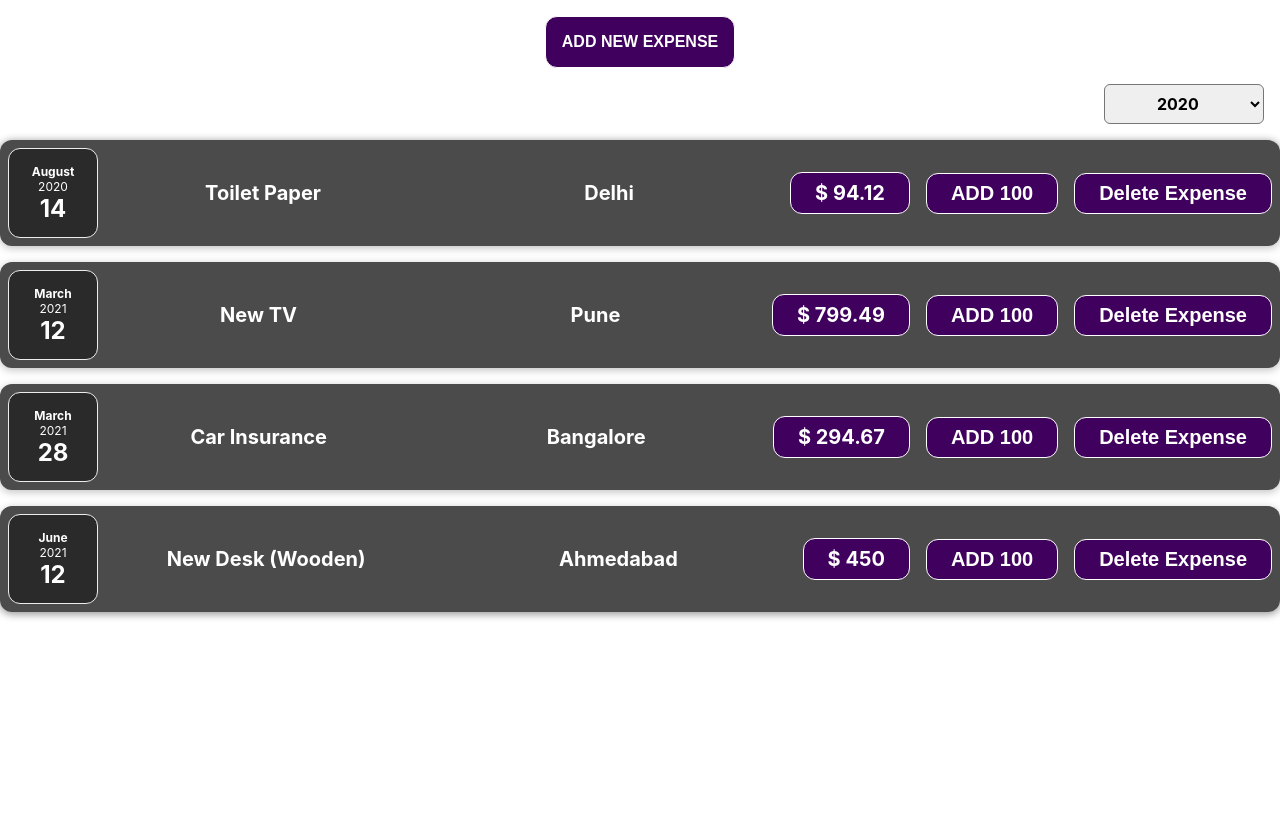
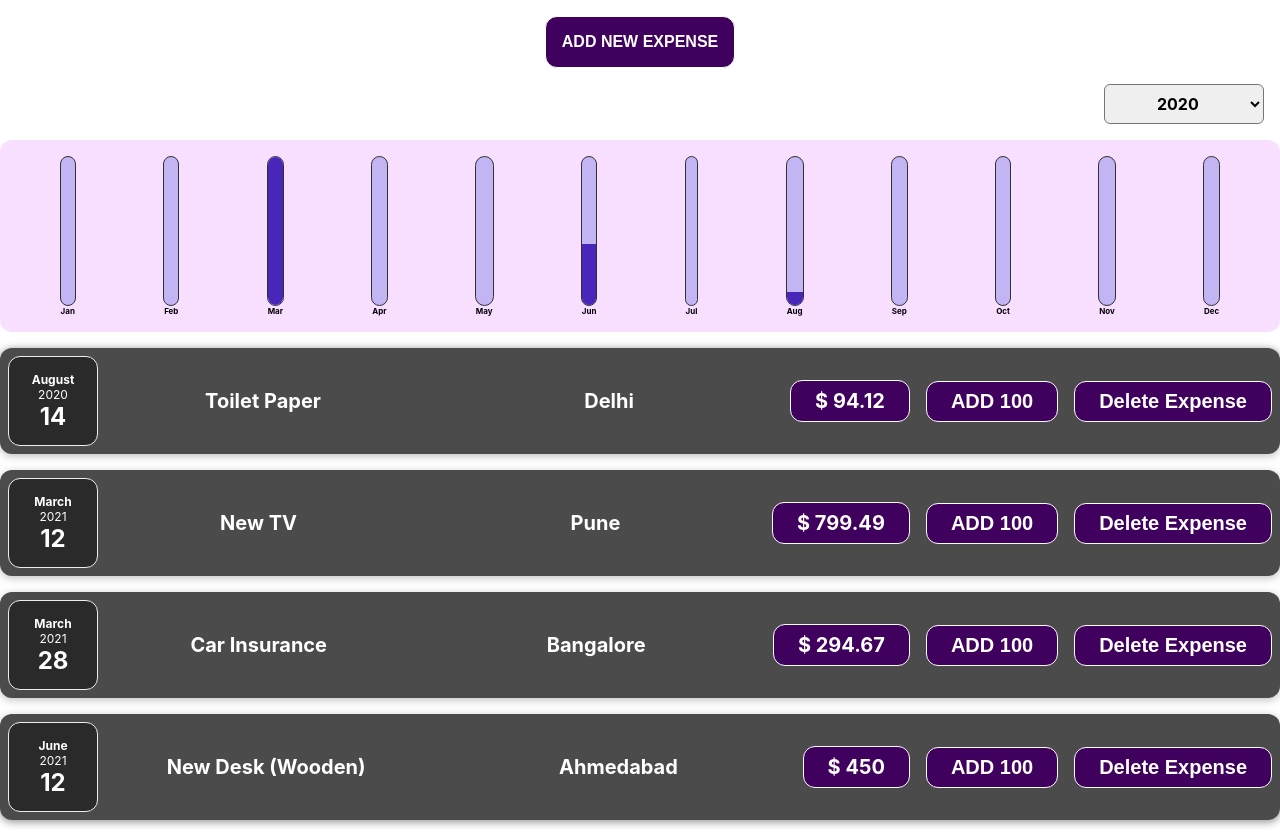
Before and after one commit to JaiminSheladiya/sharpener-practice, a React (Create React App) app in the folder first-react/: page / in a window 1280 px wide. Before the commit the page ends 800 px from the top, so only its background shows below. Built offline with nearby package versions, Linux system fonts and the light colour scheme.

Commit message:
Chart App done

```diff
--- a/first-react/src/App.js
+++ b/first-react/src/App.js
@@ -5,6 +5,7 @@ import { useState } from "react";
 import NewExpense from "./components/NewExpense/NewExpense";
 import ExpensesFilter from "./components/Expenses/ExpensesFilter";
 import Expenses from "./components/Expenses/Expenses";
+import ExpensesChart from "./components/Expenses/ExpensesChart";
 
 const App = () => {
   const initialValue = [
@@ -74,6 +75,7 @@ const App = () => {
         selected={filteredYear}
         filterChangeHandler={filterChangeHandler}
       />
+      <ExpensesChart expenses={filteredItems} />
       {filteredItems.length === 0 ? (
         <h2>No expense found.</h2>
       ) : (
--- /dev/null
+++ b/first-react/src/components/Chart/Chart.css
@@ -0,0 +1,9 @@
+.chart {
+  padding: 1rem;
+  border-radius: 12px;
+  background-color: #f8dfff;
+  text-align: center;
+  display: flex;
+  justify-content: space-around;
+  height: 10rem;
+}
--- /dev/null
+++ b/first-react/src/components/Chart/Chart.jsx
@@ -0,0 +1,21 @@
+import React from "react";
+import "./Chart.css";
+import ChartBar from "./ChartBar";
+const Chart = ({ dataPoints }) => {
+    const dataPointValues = dataPoints.map(dataPoint=>dataPoint.value)
+    const totalMaximum = Math.max(...dataPointValues)
+  return (
+    <div className="chart">
+      {dataPoints.map((dataPoint) => (
+        <ChartBar
+          key={dataPoint.label}
+          value={dataPoint.value}
+          maxValue={totalMaximum}
+          label={dataPoint.label}
+        />
+      ))}
+    </div>
+  );
+};
+
+export default Chart;
--- /dev/null
+++ b/first-react/src/components/Chart/ChartBar.css
@@ -0,0 +1,30 @@
+.chart-bar {
+  height: 100%;
+  display: flex;
+  flex-direction: column;
+  align-items: center;
+}
+
+.chart-bar__inner {
+  height: 100%;
+  width: 100%;
+  border: 1px solid #313131;
+  border-radius: 12px;
+  background-color: #c3b4f3;
+  overflow: hidden;
+  display: flex;
+  flex-direction: column;
+  justify-content: flex-end;
+}
+
+.chart-bar__fill {
+  background-color: #4826b9;
+  width: 100%;
+  transition: all 0.3s ease-out;
+}
+
+.chart-bar__label {
+  font-weight: bold;
+  font-size: 0.5rem;
+  text-align: center;
+}
--- /dev/null
+++ b/first-react/src/components/Chart/ChartBar.jsx
@@ -0,0 +1,20 @@
+import React from "react";
+import "./ChartBar.css";
+const ChartBar = ({  label , value , maxValue }) => {
+  var barFillHeight = '10%'
+  // console.log()
+    if (maxValue > 0) {
+      barFillHeight = Math.round((value / maxValue) * 100) + "%";
+  }
+  // console.log(barFillHeight)
+  return (
+    <div className="chart-bar">
+      <div className="chart-bar__inner">
+        <div className="chart-bar__fill" style={{height : barFillHeight}}></div>
+      </div>
+          <div className="chart-bar__label">{label}</div>
+    </div>
+  );
+};
+
+export default ChartBar;
--- a/first-react/src/components/Expenses/Expenses.jsx
+++ b/first-react/src/components/Expenses/Expenses.jsx
@@ -1,6 +1,7 @@
 import React from 'react'
 import Card from '../UI/Card';
 import ExpenseItem from './ExpenseItem';
+
 import './Expenses.css'
 const Expenses = ({expenses , deleteItem}) => {
   return (
--- /dev/null
+++ b/first-react/src/components/Expenses/ExpensesChart.jsx
@@ -0,0 +1,29 @@
+import React from "react";
+
+import Chart from "../Chart/Chart";
+
+const ExpensesChart = (props) => {
+  const chartDataPoints = [
+    { label: "Jan", value: 0 },
+    { label: "Feb", value: 0 },
+    { label: "Mar", value: 0 },
+    { label: "Apr", value: 0 },
+    { label: "May", value: 0 },
+    { label: "Jun", value: 0 },
+    { label: "Jul", value: 0 },
+    { label: "Aug", value: 0 },
+    { label: "Sep", value: 0 },
+    { label: "Oct", value: 0 },
+    { label: "Nov", value: 0 },
+    { label: "Dec", value: 0 },
+  ];
+
+  for (const expense of props.expenses) {
+    const expenseMonth = expense.date.getMonth(); // starting at 0 => January => 0
+    chartDataPoints[expenseMonth].value += expense.amount;
+  }
+
+  return <Chart dataPoints={chartDataPoints} />;
+};
+
+export default ExpensesChart;
```
